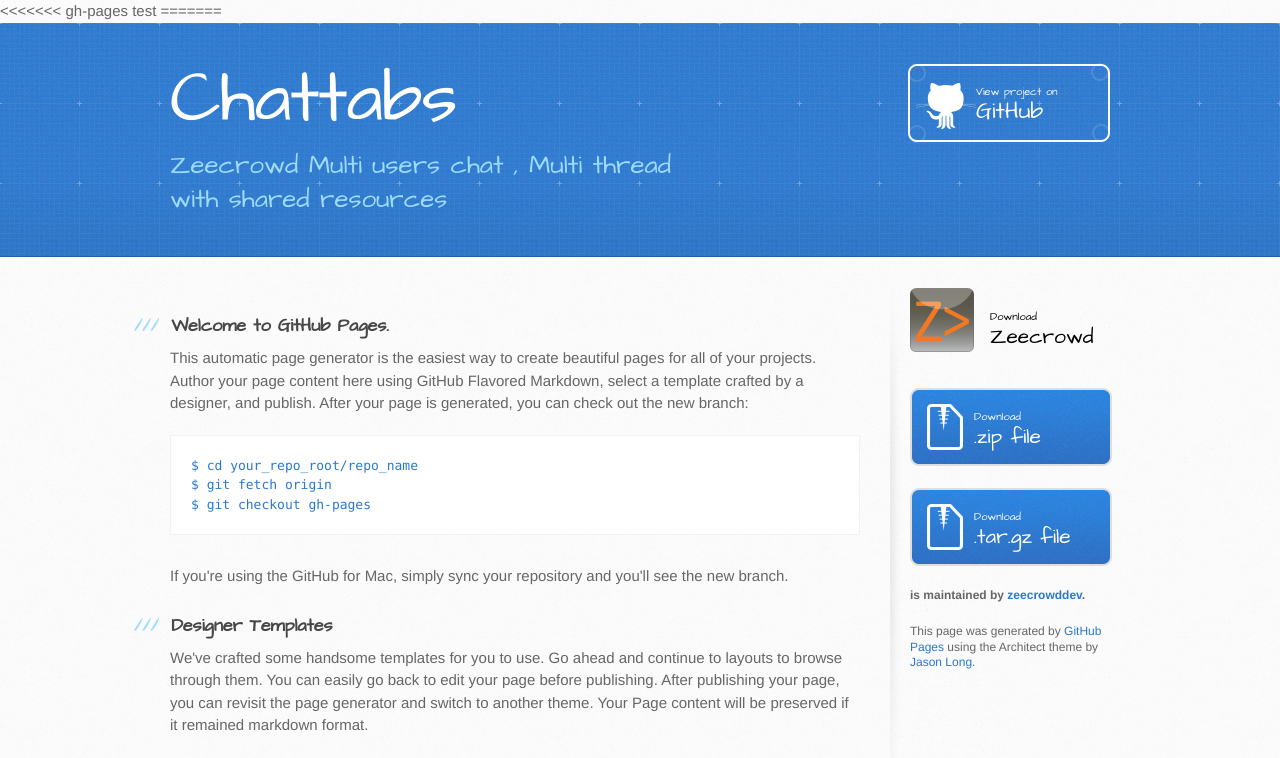
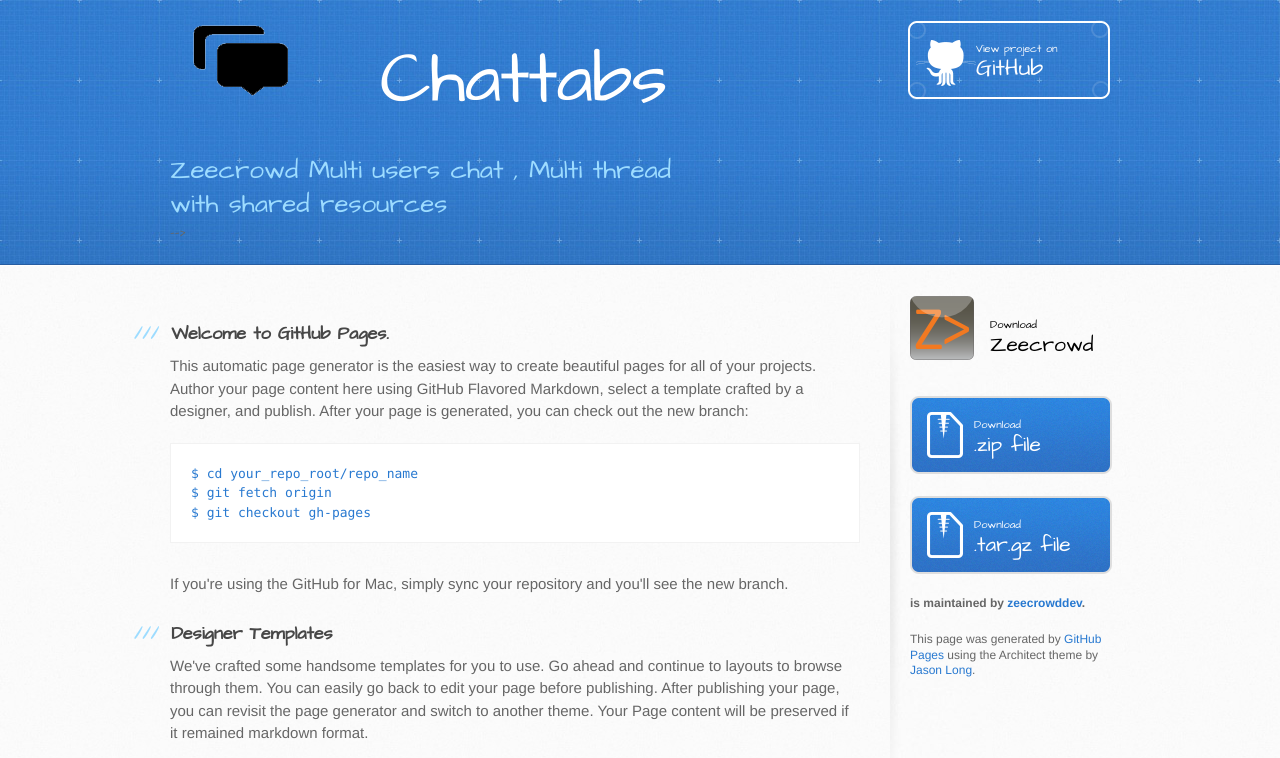
Before and after one commit to zeecrowddev/ChatTabs, a plain HTML site: page index.html in a window 1280 px wide. Shown: the top 758 px of the page. Drawn offline with Linux system fonts and the light colour scheme.

Commit message:
css more progress

```diff
--- a/index.html
+++ b/index.html
@@ -1,6 +1,3 @@
-<<<<<<< gh-pages
-﻿test
-=======
 <!DOCTYPE html>
 <html>
   <head>
@@ -15,18 +12,24 @@
     <!--[if lt IE 9]>
     <script src="//html5shiv.googlecode.com/svn/trunk/html5.js"></script>
     <![endif]-->
+    <title>Chattabs by zeecrowddev</title>
 
-    <title>Chattabs by zeecrowddev</title>
-  </head>
+   </head>
 
   <body>
     <header>
       <div class="inner">
-        <h1>Chattabs</h1>
-        <h2>Zeecrowd Multi users chat , Multi thread with shared resources</h2>
+
+
+
+        <h1>
+            <img class="flotte" src="images/ChatTabs.png" />
+            Chattabs
+        </h1>
+        <h2 class ="dessous" >Zeecrowd Multi users chat , Multi thread with shared resources</h2>
         <a href="https://github.com/zeecrowddev/ChatTabs" class="button"><small>View project on</small>GitHub</a>
-      </div>
-    </header>
+
+-->    </header>
 
     <div id="content-wrapper">
       <div class="inner clearfix">
--- a/stylesheets/stylesheet.css
+++ b/stylesheets/stylesheet.css
@@ -64,8 +64,8 @@
 }
 
 header {
-  padding-top: 40px;
-  padding-bottom: 40px;
+  padding-top: 20px;
+  padding-bottom: 20px;
   font-family: 'Architects Daughter', 'Helvetica Neue', Helvetica, Arial, serif;
   background: #2e7bcf url(../images/header-bg.jpg) 0 0 repeat-x;
   border-bottom: solid 1px #275da1;
@@ -75,10 +75,22 @@
   letter-spacing: -1px;
   font-size: 72px;
   color: #fff;
-  line-height: 1;
+  line-height: 120px;
   margin-bottom: 0.2em;
   width: 540px;
+  margin-left : 10px;
 }
+
+.flotte {
+float:left;
+margin-right:80px;
+}
+
+.dessous
+{
+    clear: both;
+}
+
 
 header h2 {
   font-size: 26px;
@@ -165,6 +177,7 @@
   top: 0;
   background: transparent url(../images/github-button.png) 0 0 no-repeat;
 }
+
 
 aside a.button {
   width: 138px;
```
Also changed, not shown: images/ChatTabs.png (added).
